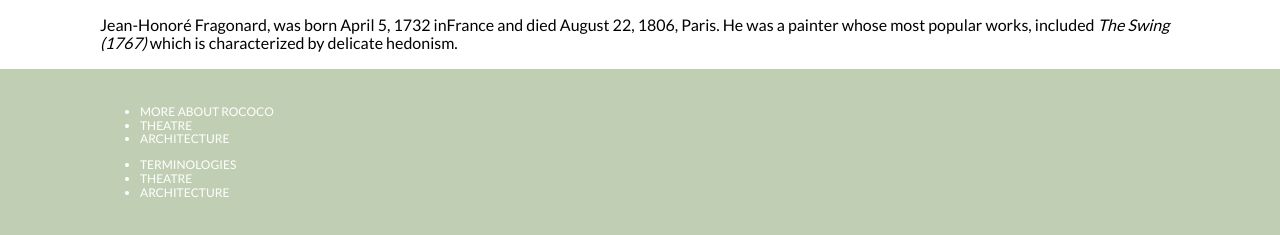
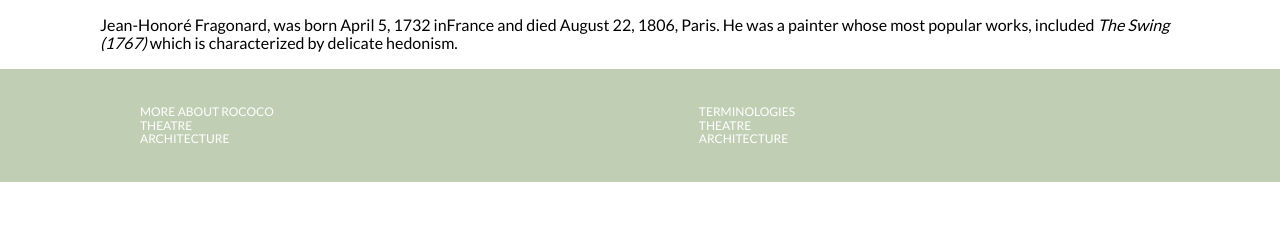
Before and after one commit to reneekiffin/DIG3174, a plain HTML site: page index.html in a window 1280 px wide. Shown: the part 1381-1616 px from the top of the page. After the commit the page ends 1563 px from the top, so only its background shows below. Drawn offline with Linux system fonts and the light colour scheme.

Commit message:
anchor tags

```diff
--- a/index.html
+++ b/index.html
@@ -35,39 +35,38 @@
   <h1 class="center m-1">Rococo</h1>
   <nav class="center m-1">
     <!--Links in nav-->
-    <a href = "index.html/#history">HISTORY</a>
-    <a href = "index.html/#artists">Artists</a>
+    <a href = "#history">HISTORY</a>
+    <a href = "#artists">Artists</a>
   </nav>
 
   <!--banner-->
   <div id="swing" class="parallax m-1" ></div>
 
   <!--Just some text in a paragraph-->
-  <h2 id="about" class="my-1">About Rococo</h1
+  <a name="about"><h2 id="about"class="my-1">About Rococo</h1></a>
   <p>Rococo, sometimes known as Late Baroque, is an ornamental and theatrical style of architecture, art and decoration. It combines asymmetry, scrolling curves, gilding, white and pastel colors, sculpted molding, and trompe l'oeil frescoes to create the illusion of motion and drama. It first appeared in France and Italy in the 1730s and spread to Central Europe in the 1750s and 1760s. </p>
   <!--subheading-->
-  <h2 id="artists" class="my-1">Popular Artists of Rococo Era</h2>
+  <a name="artists"><h2 id="artists" name="artists" class="my-1">Popular Artists of Rococo Era</h2></a>
   <h3>Jean-Honor&eacute; Fragonard</h3>
   <img class="rounded small rounded" alt="Portrait of Jean-Honore Fragornard" src="https://uploads6.wikiart.org/images/jean-honore-fragonard/self-portrait.jpg!Large.jpg">
   <p>Jean-Honor&eacute; Fragonard, was born April 5, 1732 inFrance and died August 22, 1806, Paris. He was a painter whose most popular works, included <i>The Swing (1767)</i> which is characterized by delicate hedonism.</p>
 </div>
 
 <footer>
-<div class="container p-2">
-    <p>
+<div id="footercontent"class="container p-2">
+  <p>
     <ul>
-    <li>More About Rococo</li>
-    <li>Theatre</li>
-    <li>Architecture</li>
+    <a href-="#"><li>More About Rococo</li></a>
+    <a href-="#"><li>Theatre</li></a>
+    <a href-="#"><li>Architecture</li></a>
     </ul>
   </p>
 
-    <p>
+  <p>
     <ul>
-    <li>Terminologies</li>
-    <li>Theatre</li>
-    <li>Architecture</li>
-
+    <a href-="#"><li>Terminologies</li></a>
+      <a href-="#"> <li>Theatre</li></a>
+    <a href-="#"><li>Architecture</li></a>
     </ul>
   </p>
 
--- a/style.css
+++ b/style.css
@@ -127,7 +127,7 @@ p{}
 
 .rounded {
   border-radius: 150px;
-  background-size: 150px;
+  background-size: ;
 }
 #swing{
    background-image: url("https://upload.wikimedia.org/wikipedia/commons/e/eb/Fragonard%2C_The_Swing.jpg");
@@ -142,10 +142,26 @@ p{}
   background-size: cover;
 }
 
-
 footer{
   background-color: #c0cfb4;
   color: white;
   text-transform: uppercase;
   font-size: .75em;
 }
+#footercontent{
+  display: flex;
+  flex-direction: row;
+  flex-wrap: wrap;
+  justify-content: flex-start;
+  align-items: flex-start;
+
+}
+#footercontent ul{
+  list-style: none;
+  order: 0;
+  flex-grow: 1;
+
+}
+#footer a,a:hover,a:visited{
+  color:black;
+}
```
